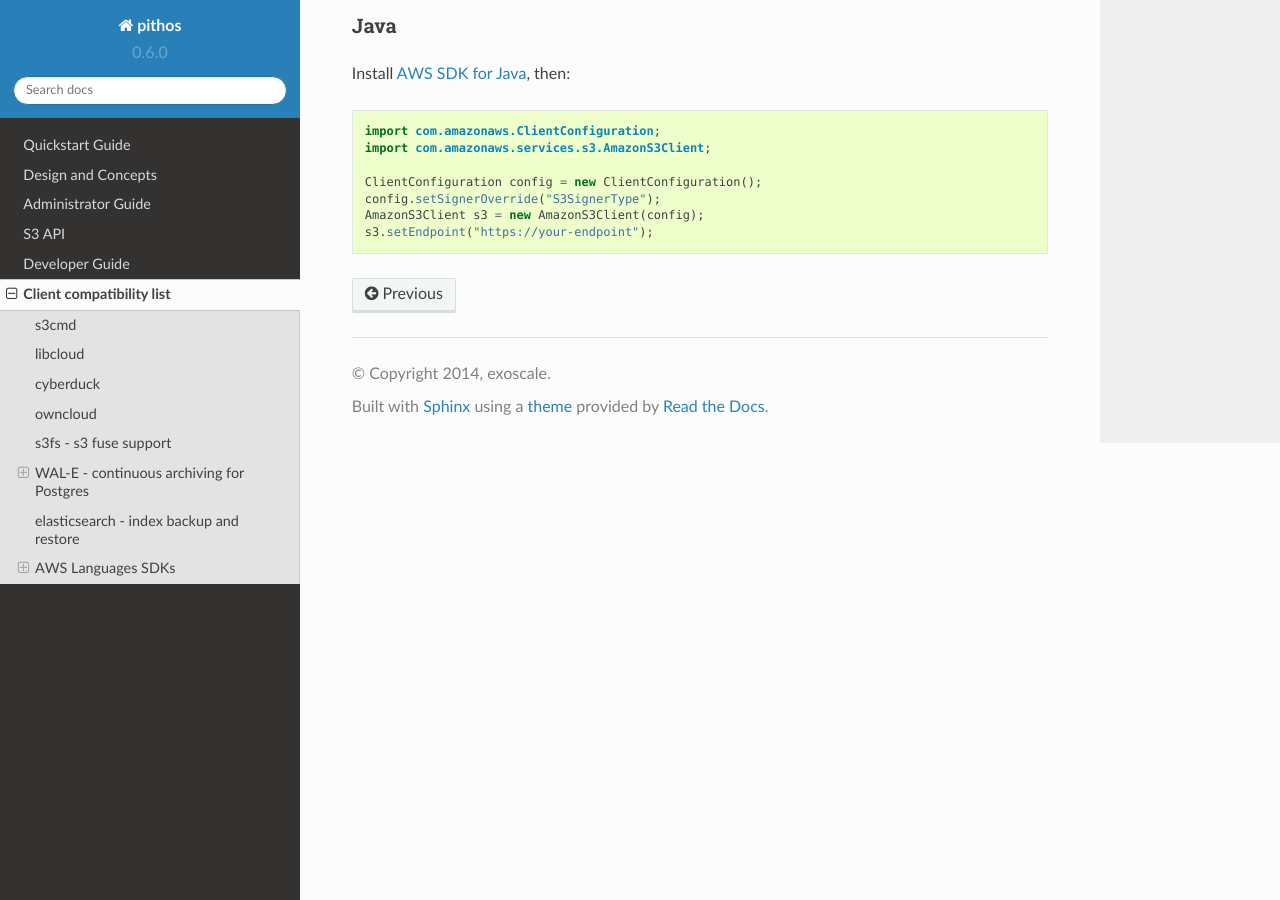
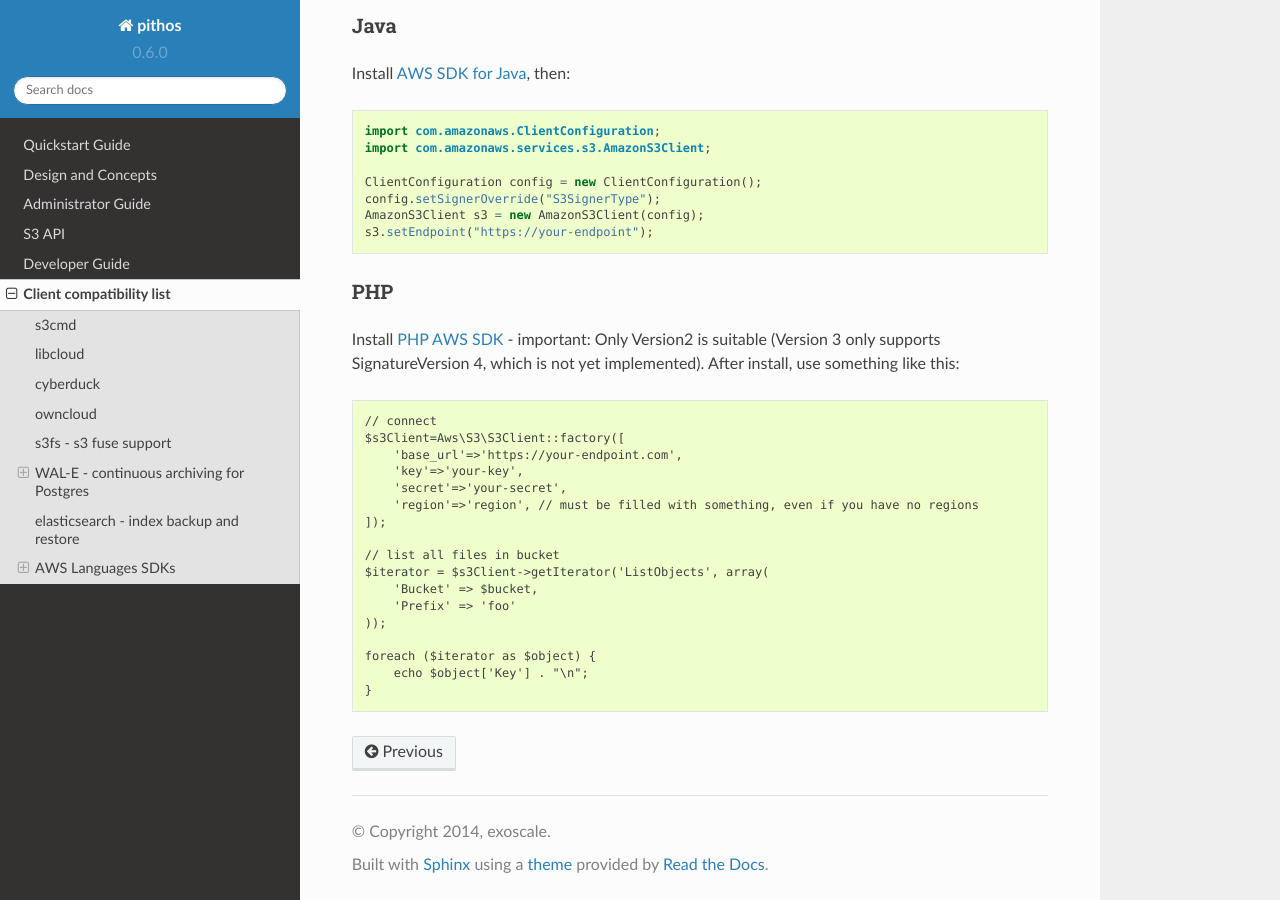
Before and after one commit to exoscale/pithos, a Sphinx documentation site: the page built from doc/source/clients.rst, in a window 1280 px wide and 900 px high, scrolled down 4940 px. Built offline with Sphinx 7.4.7 and the Read the Docs theme 2.0.0, drawn with Linux system fonts in a browser that asks for light colours.

Commit message:
Update clients.rst (#149)
added demo for PHP

````diff
--- a/doc/source/clients.rst
+++ b/doc/source/clients.rst
@@ -250,8 +250,34 @@ Install `AWS SDK for Java`_, then:
     AmazonS3Client s3 = new AmazonS3Client(config);
     s3.setEndpoint("https://your-endpoint");
 
+PHP
+```
+
+Install `PHP AWS SDK`_ - important: Only Version2 is suitable (Version 3 only supports SignatureVersion 4, which is not yet implemented). After install, use something like this:
+
+.. code-block:: php
+
+    // connect
+    $s3Client=Aws\S3\S3Client::factory([
+        'base_url'=>'https://your-endpoint.com',
+        'key'=>'your-key',
+        'secret'=>'your-secret',
+        'region'=>'region', // must be filled with something, even if you have no regions
+    ]);
+
+    // list all files in bucket
+    $iterator = $s3Client->getIterator('ListObjects', array(
+        'Bucket' => $bucket,
+        'Prefix' => 'foo'
+    ));
+
+    foreach ($iterator as $object) {
+        echo $object['Key'] . "\n";
+    }
+
 .. _awscli: https://aws.amazon.com/cli/
 .. _boto3: https://boto3.readthedocs.io/en/latest/
 .. _Boto: http://boto.cloudhackers.com/en/latest/
 .. _AWSSDK.S3: https://www.nuget.org/packages/AWSSDK.S3/
 .. _AWS SDK for Java: https://aws.amazon.com/sdk-for-java/
+.. _PHP AWS SDK: http://docs.aws.amazon.com/aws-sdk-php/v2/guide/installation.html
````
